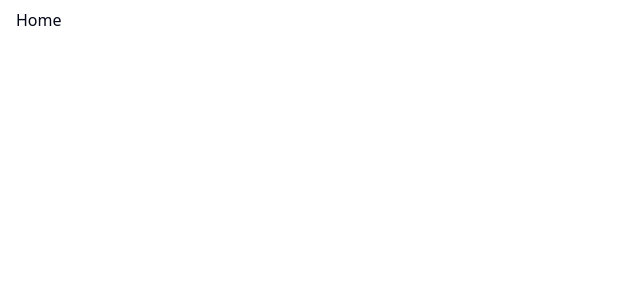
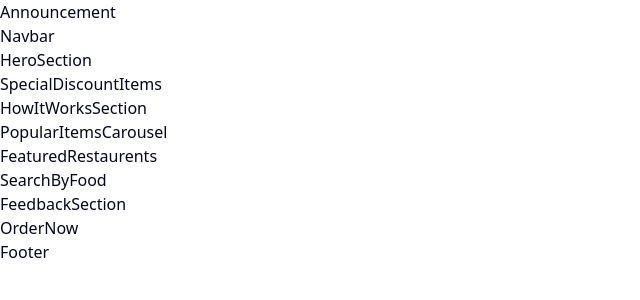
Before and after one commit to AbhilashMadi/food-wagon, a React (Vite) app: page / in a window 1280 px wide. Shown: the top 300 px of the page, without its empty margins (0-640 px from the left). Built offline with nearby package versions, Linux system fonts and the light colour scheme; a web font is replaced by a local one.

Commit message:
added github actions and necessary components for home

```diff
--- /dev/null
+++ b/src/components/containers/FeaturedRestaurents.tsx
@@ -0,0 +1,9 @@
+import type {FC} from "react";
+
+const FeaturedRestaurents:FC = () => {
+  return (
+    <div>FeaturedRestaurents</div>
+  );
+};
+
+export default FeaturedRestaurents;
--- /dev/null
+++ b/src/components/containers/FeedbackSection.tsx
@@ -0,0 +1,9 @@
+import type {FC} from "react";
+
+const FeedbackSection:FC = () => {
+  return (
+    <div>FeedbackSection</div>
+  );
+};
+
+export default FeedbackSection;
--- /dev/null
+++ b/src/components/containers/HeroSection.tsx
@@ -0,0 +1,9 @@
+import type { FC } from "react";
+
+const HeroSection:FC = () => {
+  return (
+    <div>HeroSection</div>
+  );
+};
+
+export default HeroSection;
--- /dev/null
+++ b/src/components/containers/HowItWorksSection.tsx
@@ -0,0 +1,9 @@
+import type {FC} from "react";
+
+const HowItWorksSection:FC = () => {
+  return (
+    <div>HowItWorksSection</div>
+  );
+};
+
+export default HowItWorksSection;
--- /dev/null
+++ b/src/components/containers/OrderNow.tsx
@@ -0,0 +1,9 @@
+import type {FC} from "react";
+
+const OrderNow:FC = () => {
+  return (
+    <div>OrderNow</div>
+  );
+};
+
+export default OrderNow;
--- /dev/null
+++ b/src/components/containers/PopularItemsCarousel.tsx
@@ -0,0 +1,9 @@
+import type {FC} from "react";
+
+const PopularItemsCarousel:FC = () => {
+  return (
+    <div>PopularItemsCarousel</div>
+  );
+};
+
+export default PopularItemsCarousel;
--- /dev/null
+++ b/src/components/containers/SearchByFood.tsx
@@ -0,0 +1,9 @@
+import type {FC} from "react";
+
+const SearchByFood:FC = () => {
+  return (
+    <div>SearchByFood</div>
+  );
+};
+
+export default SearchByFood;
--- /dev/null
+++ b/src/components/containers/SpecialDiscountItems.tsx
@@ -0,0 +1,10 @@
+import type {FC} from "react";
+
+const SpecialDiscountItems:FC = () => {
+
+  return (
+    <div>SpecialDiscountItems</div>
+  );
+};
+
+export default SpecialDiscountItems;
--- a/src/components/splash/Loader.tsx
+++ b/src/components/splash/Loader.tsx
@@ -4,12 +4,14 @@ import Lottie from "react-lottie-player";
 
 const Loader: FC = () => {
   return (
+    <div className="min-h-screen w-full flex items-center justify-center">
       <Lottie
         animationData={animationData}
         loop
         play
         className="w-20 sm:w-16 md:w-32 lg:w-40"
       />
+    </div>
   );
 };
 
--- a/src/pages/Home.tsx
+++ b/src/pages/Home.tsx
@@ -1,7 +1,31 @@
+import Announcement from "@/components/common/Announcement";
+import Footer from "@/components/common/Footer";
+import Navbar from "@/components/common/Navbar";
+import FeaturedRestaurents from "@/components/containers/FeaturedRestaurents";
+import FeedbackSection from "@/components/containers/FeedbackSection";
+import HeroSection from "@/components/containers/HeroSection";
+import HowItWorksSection from "@/components/containers/HowItWorksSection";
+import OrderNow from "@/components/containers/OrderNow";
+import PopularItemsCarousel from "@/components/containers/PopularItemsCarousel";
+import SearchByFood from "@/components/containers/SearchByFood";
+import SpecialDiscountItems from "@/components/containers/SpecialDiscountItems";
 import type { FC } from "react";
 
 export const Component: FC = () => {
-  return <div className="p-2 px-4">Home</div>;
+
+  return <main>
+    <Announcement/>
+    <Navbar/>
+    <HeroSection/>
+    <SpecialDiscountItems/>
+    <HowItWorksSection/>
+    <PopularItemsCarousel/>
+    <FeaturedRestaurents/>
+    <SearchByFood/>
+    <FeedbackSection/>
+    <OrderNow/>
+    <Footer/>
+  </main>;
 };
 
 Component.displayName = "Home";
--- a/src/pages/auth/AuthLayout.tsx
+++ b/src/pages/auth/AuthLayout.tsx
@@ -3,9 +3,9 @@ import { Outlet } from "react-router-dom";
 
 export const Component: FC = () => {
   return (
-    <div>
+    <main>
       <Outlet />
-    </div>
+    </main>
   );
 };
 
--- a/src/routes/paths.ts
+++ b/src/routes/paths.ts
@@ -3,7 +3,7 @@ export enum Paths {
   AUTH = "/auth",
   LOGIN = "/auth/login",
   REGISTER = "/auth/register",
-  LANDING = "/fit-me",
-  MENU = "/fit-me/menu",
+  LANDING = "/food-wagon",
+  MENU = "/food-wagon/menu",
   NOT_FOUND = "/*",
 }
```
Lines whose indentation alone changed are shown as unchanged.
